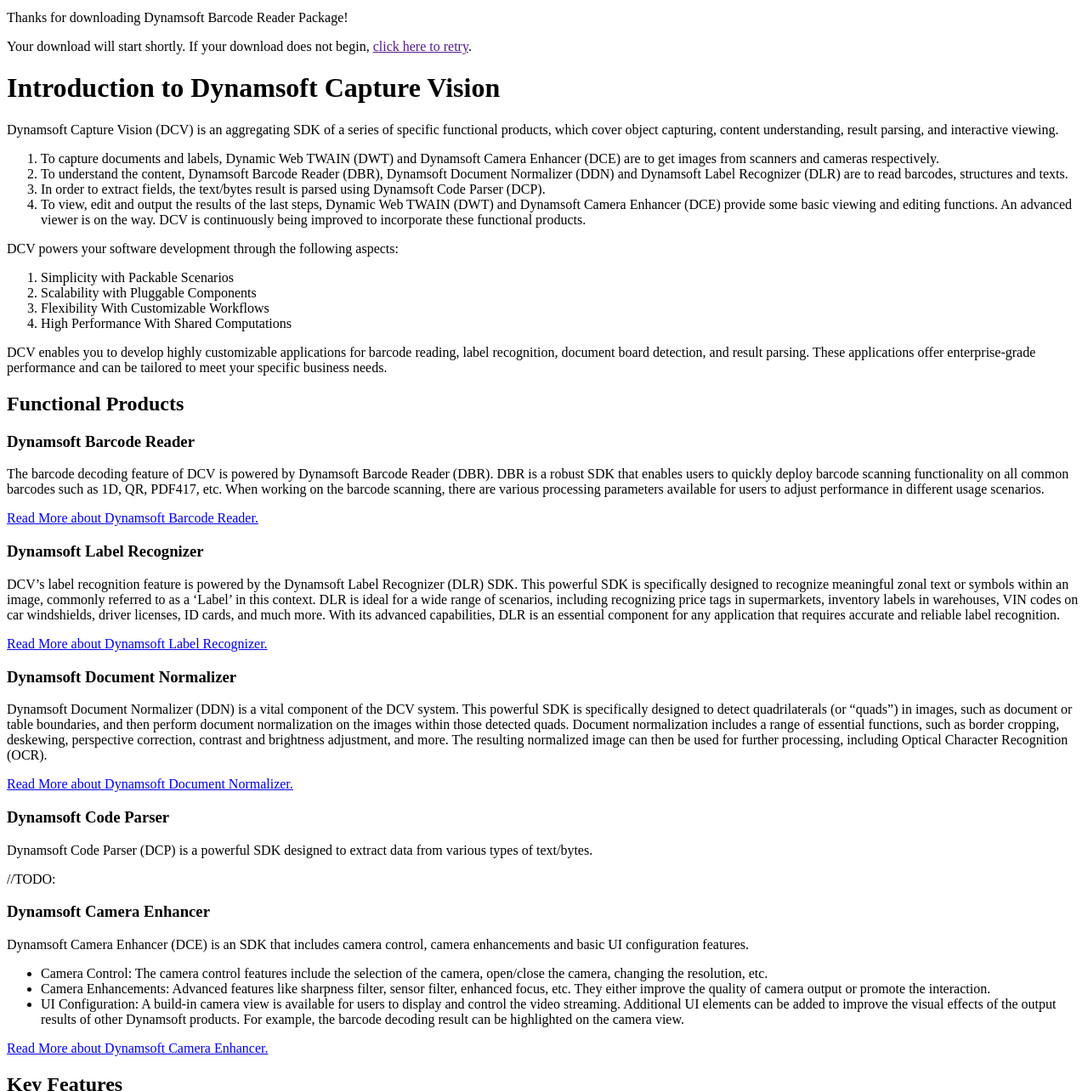
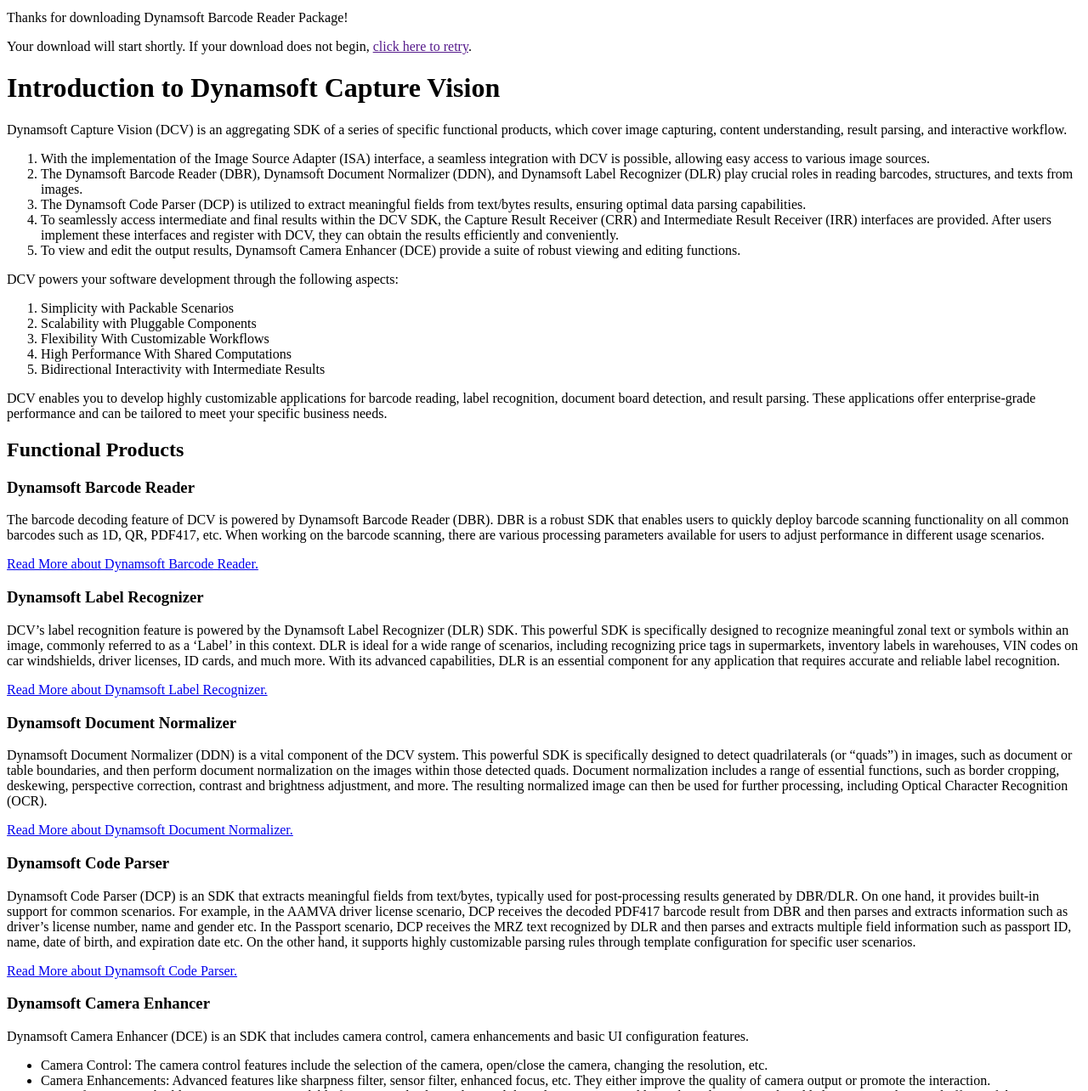
Before and after one commit to dynamsoft-docs/capture-vision-docs, a Jekyll site: the page built from introduction/index.md, in a window 1280 px wide and 1400 px high, scrolled down 435 px, cut to the strip 116-1400 px from the top of the window. Shown: the whole strip at 85% size. Built offline with Jekyll 4.4.1, drawn with Linux system fonts in a browser that asks for light colours; some of the changed text lies outside the part shown.

Commit message:
update introduction

```diff
--- a/introduction/index.md
+++ b/introduction/index.md
@@ -9,12 +9,13 @@ noTitleIndex: true
 
 # Introduction to Dynamsoft Capture Vision
 
-Dynamsoft Capture Vision (DCV) is an aggregating SDK of a series of specific functional products, which cover object capturing, content understanding, result parsing, and interactive viewing.
+Dynamsoft Capture Vision (DCV) is an aggregating SDK of a series of specific functional products, which cover image capturing, content understanding, result parsing, and interactive workflow.
 
-1. To capture documents and labels, Dynamic Web TWAIN (DWT) and Dynamsoft Camera Enhancer (DCE) are to get images from scanners and cameras respectively.
-2. To understand the content, Dynamsoft Barcode Reader (DBR), Dynamsoft Document Normalizer (DDN) and Dynamsoft Label Recognizer (DLR) are to read barcodes, structures and texts.
-3. In order to extract fields, the text/bytes result is parsed using Dynamsoft Code Parser (DCP).
-4. To view, edit and output the results of the last steps, Dynamic Web TWAIN (DWT) and Dynamsoft Camera Enhancer (DCE) provide some basic viewing and editing functions. An advanced viewer is on the way. DCV is continuously being improved to incorporate these functional products.
+1. With the implementation of the Image Source Adapter (ISA) interface, a seamless integration with DCV is possible, allowing easy access to various image sources.
+2. The Dynamsoft Barcode Reader (DBR), Dynamsoft Document Normalizer (DDN), and Dynamsoft Label Recognizer (DLR) play crucial roles in reading barcodes, structures, and texts from images.
+3. The Dynamsoft Code Parser (DCP) is utilized to extract meaningful fields from text/bytes results, ensuring optimal data parsing capabilities.
+4. To seamlessly access intermediate and final results within the DCV SDK, the Capture Result Receiver (CRR) and Intermediate Result Receiver (IRR) interfaces are provided. After users implement these interfaces and register with DCV, they can obtain the results efficiently and conveniently.
+5. To view and edit the output results, Dynamsoft Camera Enhancer (DCE) provide a suite of robust viewing and editing functions.
 
 DCV powers your software development through the following aspects:
 
@@ -22,6 +23,7 @@ DCV powers your software development through the following aspects:
 2. Scalability with Pluggable Components
 3. Flexibility With Customizable Workflows
 4. High Performance With Shared Computations
+5. Bidirectional Interactivity with Intermediate Results
 
 DCV enables you to develop highly customizable applications for barcode reading, label recognition, document board detection, and result parsing. These applications offer enterprise-grade performance and can be tailored to meet your specific business needs.
 
@@ -47,9 +49,10 @@ Dynamsoft Document Normalizer (DDN) is a vital component of the DCV system. This
 
 ### Dynamsoft Code Parser
 
-Dynamsoft Code Parser (DCP) is a powerful SDK designed to extract data from various types of text/bytes.
+Dynamsoft Code Parser (DCP) is an SDK that extracts meaningful fields from text/bytes, typically used for post-processing results generated by DBR/DLR.
+On one hand, it provides built-in support for common scenarios. For example, in the AAMVA driver license scenario, DCP receives the decoded PDF417 barcode result from DBR and then parses and extracts information such as driver's license number, name and gender etc. In the Passport scenario, DCP receives the MRZ text recognized by DLR and then parses and extracts multiple field information such as passport ID, name, date of birth, and expiration date etc. On the other hand, it supports highly customizable parsing rules through template configuration for specific user scenarios.
 
-//TODO:
+<a href="https://www.dynamsoft.com/code-parser/docs/introduction/?ver=latest" target="_blank">Read More about Dynamsoft Code Parser.</a>
 
 ### Dynamsoft Camera Enhancer
 
@@ -114,6 +117,10 @@ DCV comes with a built-in task queue and thread pool mechanism, which allows mul
 
 For applications that require simultaneous recognition of barcodes and text in images, most SDKs typically recognize barcodes and text independently. This means that image processing operations such as grayscale and binary conversion need to be performed twice, which can be time-consuming and inefficient. However, DCV takes a different approach by parsing templates and executing processing steps only once for same parameters. This significantly improves efficiency and performance, as the same processing steps can be shared between both barcode and text recognition.
 
+### Bidirectional Interactivity with Intermediate Results
+
+DCV enables bidirectional interactivity with intermediate results, allowing users to both retrieve these results during execution and modify them to meet their specific needs. DCV offers efficient and easy retrieval of various types of intermediate results, such as grayscale or binary images, detected lines, and contours, through implementation of the Intermediate Result Receiver (IRR) interface and registration with DCV. Additionally, users can make real-time modifications to intermediate results in callback functions at different stages, and the subsequent execution flow will seamlessly integrate these modifications into the DCV process.
+
 ## Supported Platforms
 
 | Platforms | Languages                 |
```
Also changed, not shown: other parts of introduction/index.md (+4 -4 lines).
